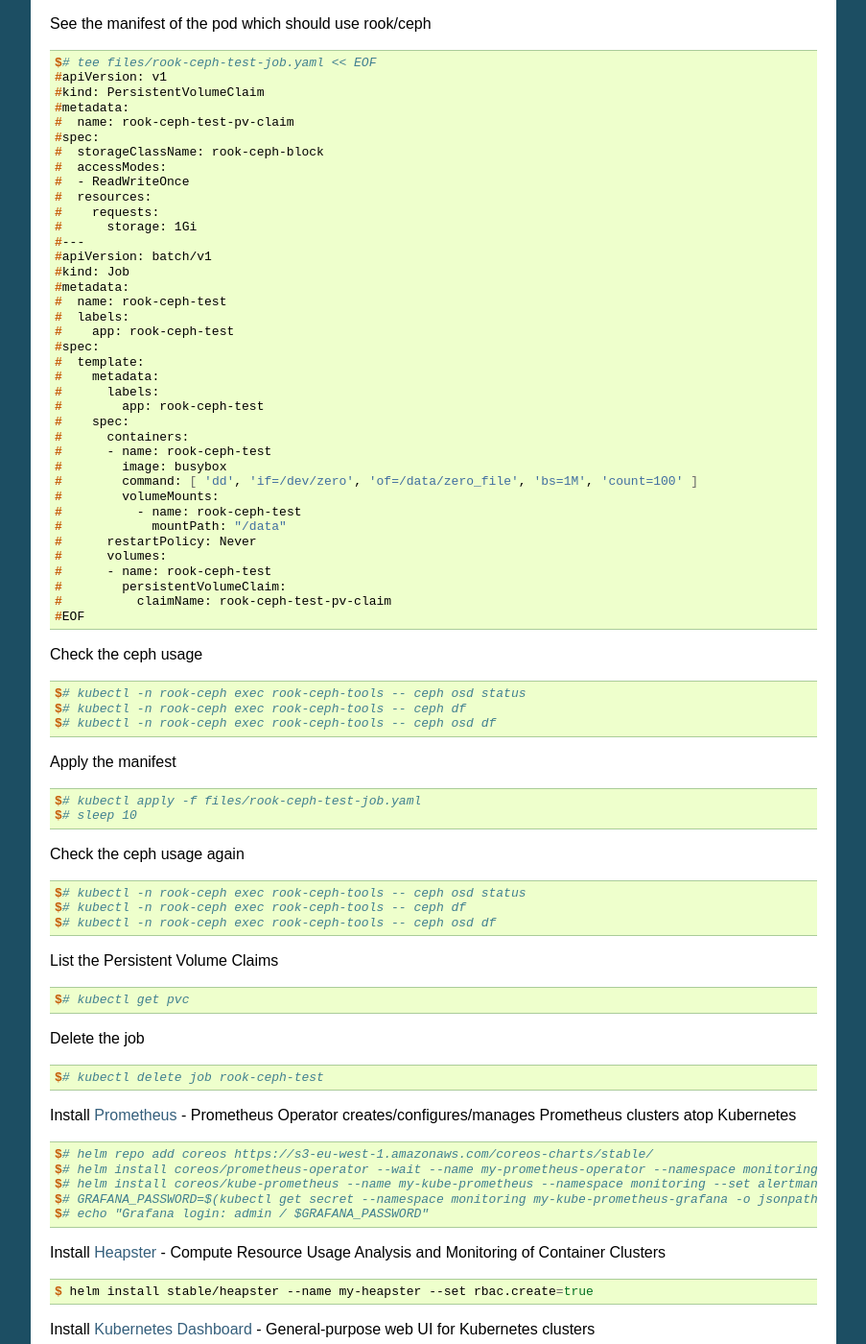
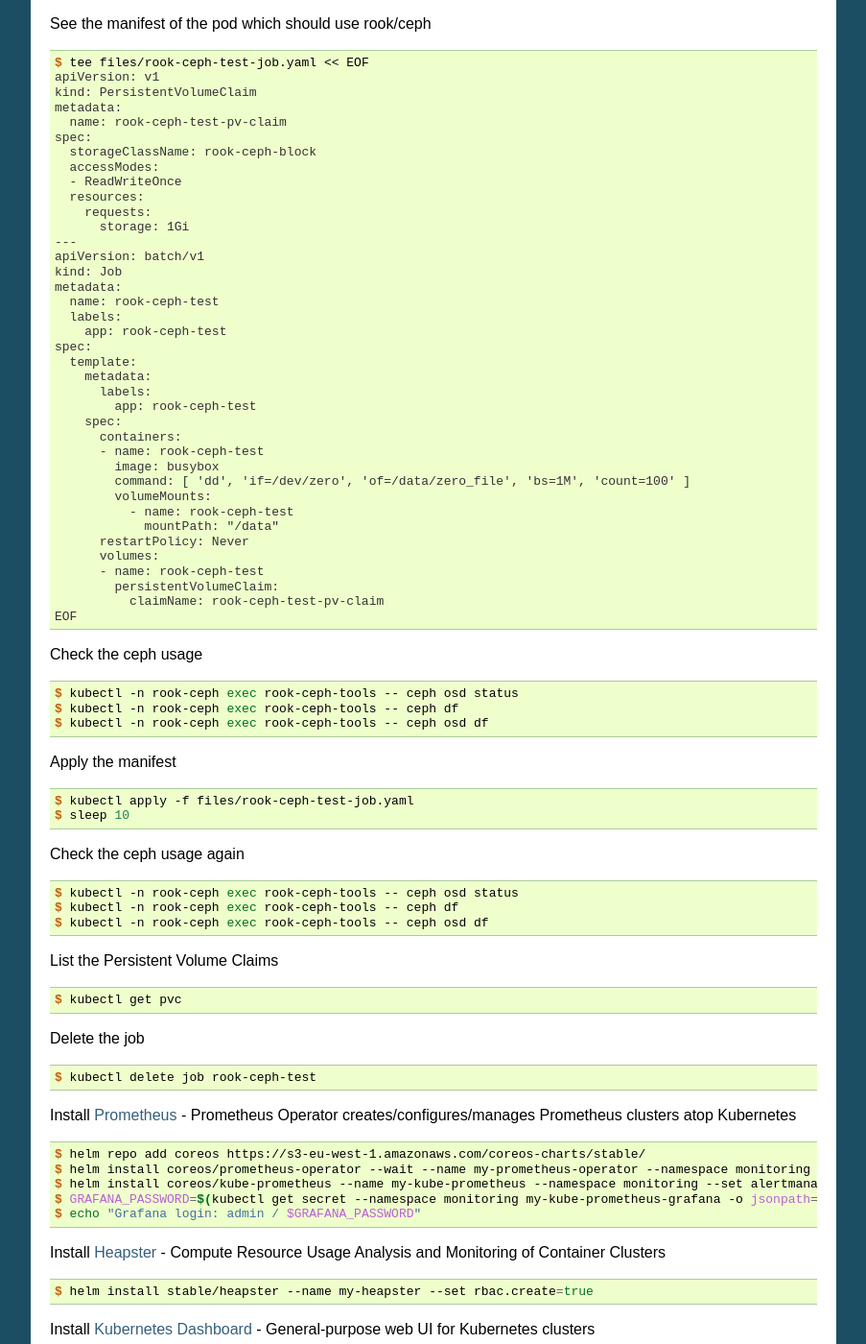
Before and after one commit to ruzickap/multinode_kubernetes_cluster, a Sphinx documentation site: the page built from docs/source/03-k8s-helm_and_packages.rst, in a window 1280 px wide and 1400 px high, scrolled down 1872 px. Shown: the whole window at 96% size, without its empty margins (198-1101 px from the left). Built offline with Sphinx 7.4.7, drawn with Linux system fonts in a browser that asks for light colours; some of the changed text lies outside the part shown.

Commit message:
Rook + Prometheus addded

```diff
--- a/docs/source/03-k8s-helm_and_packages.rst
+++ b/docs/source/03-k8s-helm_and_packages.rst
@@ -29,198 +29,198 @@
 
 .. code-block:: shell-session
 
-   $# helm repo add rook-master https://charts.rook.io/master
-   $# helm install rook-master/rook-ceph --wait --namespace rook-ceph-system --name my-rook --version $(helm search rook-ceph | awk "/^rook-master/ { print \$2 }")
+   $ helm repo add rook-master https://charts.rook.io/master
+   $ helm install rook-master/rook-ceph --wait --namespace rook-ceph-system --name my-rook --version $(helm search rook-ceph | awk "/^rook-master/ { print \$2 }")
 
 Create your Rook cluster
 
 .. code-block:: shell-session
 
-   $# kubectl create -f https://raw.githubusercontent.com/rook/rook/master/cluster/examples/kubernetes/ceph/cluster.yaml
+   $ kubectl create -f https://raw.githubusercontent.com/rook/rook/master/cluster/examples/kubernetes/ceph/cluster.yaml
 
 Running the Toolbox with ceph commands
 
 .. code-block:: shell-session
 
-   $# kubectl create -f https://raw.githubusercontent.com/rook/rook/master/cluster/examples/kubernetes/ceph/toolbox.yaml
+   $ kubectl create -f https://raw.githubusercontent.com/rook/rook/master/cluster/examples/kubernetes/ceph/toolbox.yaml
 
 Create a storage class based on the Ceph RBD volume plugin
 
 .. code-block:: shell-session
 
-   $# kubectl create -f https://raw.githubusercontent.com/rook/rook/master/cluster/examples/kubernetes/ceph/storageclass.yaml
+   $ kubectl create -f https://raw.githubusercontent.com/rook/rook/master/cluster/examples/kubernetes/ceph/storageclass.yaml
 
 Create a shared file system which can be mounted read-write from multiple pods
 
 .. code-block:: shell-session
 
-   $# kubectl create -f https://raw.githubusercontent.com/rook/rook/master/cluster/examples/kubernetes/ceph/filesystem.yaml
-   $# sleep 150
+   $ kubectl create -f https://raw.githubusercontent.com/rook/rook/master/cluster/examples/kubernetes/ceph/filesystem.yaml
+   $ sleep 150
 
 Check the status of your Ceph installation
 
 .. code-block:: shell-session
 
-   $# kubectl -n rook-ceph exec rook-ceph-tools -- ceph status
-   $# kubectl -n rook-ceph exec rook-ceph-tools -- ceph osd status
+   $ kubectl -n rook-ceph exec rook-ceph-tools -- ceph status
+   $ kubectl -n rook-ceph exec rook-ceph-tools -- ceph osd status
 
 Check health detail of Ceph cluster
 
 .. code-block:: shell-session
 
-   $# kubectl -n rook-ceph exec rook-ceph-tools -- ceph health detail
+   $ kubectl -n rook-ceph exec rook-ceph-tools -- ceph health detail
 
 Check monitor quorum status of Ceph
 
 .. code-block:: shell-session
 
-   $# kubectl -n rook-ceph exec rook-ceph-tools -- ceph quorum_status --format json-pretty
+   $ kubectl -n rook-ceph exec rook-ceph-tools -- ceph quorum_status --format json-pretty
 
 Dump monitoring information from Ceph
 
 .. code-block:: shell-session
 
-   $# kubectl -n rook-ceph exec rook-ceph-tools -- ceph mon dump
+   $ kubectl -n rook-ceph exec rook-ceph-tools -- ceph mon dump
 
 Check the cluster usage status
 
 .. code-block:: shell-session
 
-   $# kubectl -n rook-ceph exec rook-ceph-tools -- ceph df
+   $ kubectl -n rook-ceph exec rook-ceph-tools -- ceph df
 
 Check OSD usage of Ceph
 
 .. code-block:: shell-session
 
-   $# kubectl -n rook-ceph exec rook-ceph-tools -- ceph osd df
+   $ kubectl -n rook-ceph exec rook-ceph-tools -- ceph osd df
 
 Check the Ceph monitor, OSD, pool, and placement group stats
 
 .. code-block:: shell-session
 
-   $# kubectl -n rook-ceph exec rook-ceph-tools -- ceph mon stat
-   $# kubectl -n rook-ceph exec rook-ceph-tools -- ceph osd stat
-   $# kubectl -n rook-ceph exec rook-ceph-tools -- ceph osd pool stats
-   $# kubectl -n rook-ceph exec rook-ceph-tools -- ceph pg stat
+   $ kubectl -n rook-ceph exec rook-ceph-tools -- ceph mon stat
+   $ kubectl -n rook-ceph exec rook-ceph-tools -- ceph osd stat
+   $ kubectl -n rook-ceph exec rook-ceph-tools -- ceph osd pool stats
+   $ kubectl -n rook-ceph exec rook-ceph-tools -- ceph pg stat
 
 List the Ceph pools in detail
 
 .. code-block:: shell-session
 
-   $# kubectl -n rook-ceph exec rook-ceph-tools -- ceph osd pool ls detail
+   $ kubectl -n rook-ceph exec rook-ceph-tools -- ceph osd pool ls detail
 
 Check the CRUSH map view of OSDs
 
 .. code-block:: shell-session
 
-   $# kubectl -n rook-ceph exec rook-ceph-tools -- ceph osd tree
+   $ kubectl -n rook-ceph exec rook-ceph-tools -- ceph osd tree
 
 List the cluster authentication keys
 
 .. code-block:: shell-session
 
-   $# kubectl -n rook-ceph exec rook-ceph-tools -- ceph auth list
+   $ kubectl -n rook-ceph exec rook-ceph-tools -- ceph auth list
 
 Change the size of Ceph replica for "replicapool" pool
 
 .. code-block:: shell-session
 
-   $# kubectl get pool --namespace=rook-ceph replicapool -o yaml | sed "s/size: 1/size: 3/" | kubectl replace -f -
+   $ kubectl get pool --namespace=rook-ceph replicapool -o yaml | sed "s/size: 1/size: 3/" | kubectl replace -f -
 
 List details for "replicapool"
 
 .. code-block:: shell-session
 
-   $# kubectl describe pool --namespace=rook-ceph replicapool
+   $ kubectl describe pool --namespace=rook-ceph replicapool
 
 See the manifest of the pod which should use rook/ceph
 
 .. code-block:: shell-session
 
-   $# tee files/rook-ceph-test-job.yaml << EOF
-   #apiVersion: v1
-   #kind: PersistentVolumeClaim
-   #metadata:
-   #  name: rook-ceph-test-pv-claim
-   #spec:
-   #  storageClassName: rook-ceph-block
-   #  accessModes:
-   #  - ReadWriteOnce
-   #  resources:
-   #    requests:
-   #      storage: 1Gi
-   #---
-   #apiVersion: batch/v1
-   #kind: Job
-   #metadata:
-   #  name: rook-ceph-test
-   #  labels:
-   #    app: rook-ceph-test
-   #spec:
-   #  template:
-   #    metadata:
-   #      labels:
-   #        app: rook-ceph-test
-   #    spec:
-   #      containers:
-   #      - name: rook-ceph-test
-   #        image: busybox
-   #        command: [ 'dd', 'if=/dev/zero', 'of=/data/zero_file', 'bs=1M', 'count=100' ]
-   #        volumeMounts:
-   #          - name: rook-ceph-test
-   #            mountPath: "/data"
-   #      restartPolicy: Never
-   #      volumes:
-   #      - name: rook-ceph-test
-   #        persistentVolumeClaim:
-   #          claimName: rook-ceph-test-pv-claim
-   #EOF
+   $ tee files/rook-ceph-test-job.yaml << EOF
+   apiVersion: v1
+   kind: PersistentVolumeClaim
+   metadata:
+     name: rook-ceph-test-pv-claim
+   spec:
+     storageClassName: rook-ceph-block
+     accessModes:
+     - ReadWriteOnce
+     resources:
+       requests:
+         storage: 1Gi
+   ---
+   apiVersion: batch/v1
+   kind: Job
+   metadata:
+     name: rook-ceph-test
+     labels:
+       app: rook-ceph-test
+   spec:
+     template:
+       metadata:
+         labels:
+           app: rook-ceph-test
+       spec:
+         containers:
+         - name: rook-ceph-test
+           image: busybox
+           command: [ 'dd', 'if=/dev/zero', 'of=/data/zero_file', 'bs=1M', 'count=100' ]
+           volumeMounts:
+             - name: rook-ceph-test
+               mountPath: "/data"
+         restartPolicy: Never
+         volumes:
+         - name: rook-ceph-test
+           persistentVolumeClaim:
+             claimName: rook-ceph-test-pv-claim
+   EOF
 
 Check the ceph usage
 
 .. code-block:: shell-session
 
-   $# kubectl -n rook-ceph exec rook-ceph-tools -- ceph osd status
-   $# kubectl -n rook-ceph exec rook-ceph-tools -- ceph df
-   $# kubectl -n rook-ceph exec rook-ceph-tools -- ceph osd df
+   $ kubectl -n rook-ceph exec rook-ceph-tools -- ceph osd status
+   $ kubectl -n rook-ceph exec rook-ceph-tools -- ceph df
+   $ kubectl -n rook-ceph exec rook-ceph-tools -- ceph osd df
 
 Apply the manifest
 
 .. code-block:: shell-session
 
-   $# kubectl apply -f files/rook-ceph-test-job.yaml
-   $# sleep 10
+   $ kubectl apply -f files/rook-ceph-test-job.yaml
+   $ sleep 10
 
 Check the ceph usage again
 
 .. code-block:: shell-session
 
-   $# kubectl -n rook-ceph exec rook-ceph-tools -- ceph osd status
-   $# kubectl -n rook-ceph exec rook-ceph-tools -- ceph df
-   $# kubectl -n rook-ceph exec rook-ceph-tools -- ceph osd df
+   $ kubectl -n rook-ceph exec rook-ceph-tools -- ceph osd status
+   $ kubectl -n rook-ceph exec rook-ceph-tools -- ceph df
+   $ kubectl -n rook-ceph exec rook-ceph-tools -- ceph osd df
 
 List the Persistent Volume Claims
 
 .. code-block:: shell-session
 
-   $# kubectl get pvc
+   $ kubectl get pvc
 
 Delete the job
 
 .. code-block:: shell-session
 
-   $# kubectl delete job rook-ceph-test
+   $ kubectl delete job rook-ceph-test
 
 
 Install `Prometheus <https://github.com/coreos/prometheus-operator>`_ - Prometheus Operator creates/configures/manages Prometheus clusters atop Kubernetes
 
 .. code-block:: shell-session
 
-   $# helm repo add coreos https://s3-eu-west-1.amazonaws.com/coreos-charts/stable/
-   $# helm install coreos/prometheus-operator --wait --name my-prometheus-operator --namespace monitoring
-   $# helm install coreos/kube-prometheus --name my-kube-prometheus --namespace monitoring --set alertmanager.ingress.enabled=true,alertmanager.ingress.hosts[0]=alertmanager.domain.com,alertmanager.storageSpec.volumeClaimTemplate.spec.storageClassName=rook-block,alertmanager.storageSpec.volumeClaimTemplate.spec.accessModes[0]=ReadWriteOnce,alertmanager.storageSpec.volumeClaimTemplate.spec.resources.requests.storage=20Gi,grafana.adminPassword=admin123,grafana.ingress.enabled=true,grafana.ingress.hosts[0]=grafana.domain.com,prometheus.ingress.enabled=true,prometheus.ingress.hosts[0]=prometheus.domain.com,prometheus.storageSpec.volumeClaimTemplate.spec.storageClassName=rook-block,prometheus.storageSpec.volumeClaimTemplate.spec.accessModes[0]=ReadWriteOnce,prometheus.storageSpec.volumeClaimTemplate.spec.resources.requests.storage=20Gi
-   $# GRAFANA_PASSWORD=$(kubectl get secret --namespace monitoring my-kube-prometheus-grafana -o jsonpath="{.data.password}" | base64 --decode ; echo)
-   $# echo "Grafana login: admin / $GRAFANA_PASSWORD"
+   $ helm repo add coreos https://s3-eu-west-1.amazonaws.com/coreos-charts/stable/
+   $ helm install coreos/prometheus-operator --wait --name my-prometheus-operator --namespace monitoring
+   $ helm install coreos/kube-prometheus --name my-kube-prometheus --namespace monitoring --set alertmanager.ingress.enabled=true,alertmanager.ingress.hosts[0]=alertmanager.domain.com,alertmanager.storageSpec.volumeClaimTemplate.spec.storageClassName=rook-block,alertmanager.storageSpec.volumeClaimTemplate.spec.accessModes[0]=ReadWriteOnce,alertmanager.storageSpec.volumeClaimTemplate.spec.resources.requests.storage=20Gi,grafana.adminPassword=admin123,grafana.ingress.enabled=true,grafana.ingress.hosts[0]=grafana.domain.com,prometheus.ingress.enabled=true,prometheus.ingress.hosts[0]=prometheus.domain.com,prometheus.storageSpec.volumeClaimTemplate.spec.storageClassName=rook-block,prometheus.storageSpec.volumeClaimTemplate.spec.accessModes[0]=ReadWriteOnce,prometheus.storageSpec.volumeClaimTemplate.spec.resources.requests.storage=20Gi
+   $ GRAFANA_PASSWORD=$(kubectl get secret --namespace monitoring my-kube-prometheus-grafana -o jsonpath="{.data.password}" | base64 --decode ; echo)
+   $ echo "Grafana login: admin / $GRAFANA_PASSWORD"
 
 Install `Heapster <https://github.com/kubernetes/heapster>`_ - Compute Resource Usage Analysis and Monitoring of Container Clusters
 
```
Also changed, not shown: 1 other file.
